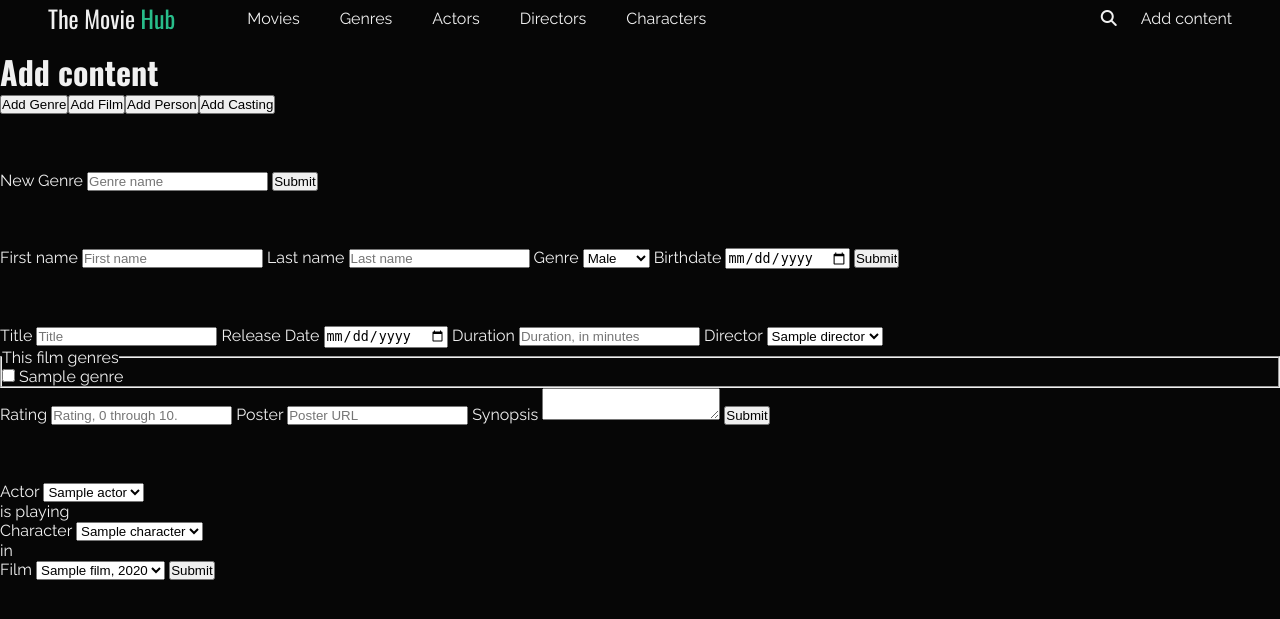
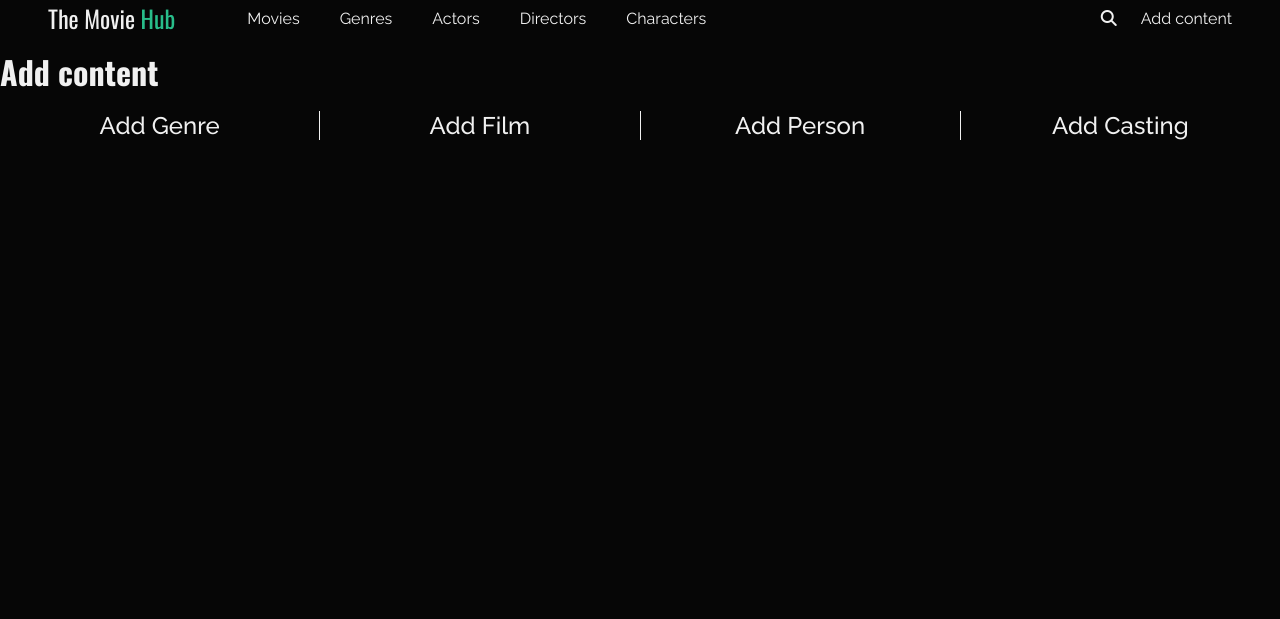
Before and after one commit to EGeldreich/MVC-CINEMA, a PHP site: template MVC/View/Content/formList.php in a window 1280 px wide. Shown: the top 619 px of the page. Run offline with PHP 8.4, Linux system fonts and the light colour scheme; the template is opened without the code that fills it: most values are stand-ins (such as "Sample title", 1, 10 or a date in 2020).

Commit message:
Forms styling and interaction

```diff
--- a/MVC/Public/css/base.css
+++ b/MVC/Public/css/base.css
@@ -7,6 +7,17 @@
     text-decoration: none;
 }
 button {
+    border: none;
+    margin: 0;
+    padding: 0;
+    width: auto;
+    overflow: visible;
+    background: transparent;
+    /* inherit font & color from ancestor */
+    color: inherit;
+    font: inherit;
+    /* Normalize `line-height`. Cannot be changed from `normal` in Firefox 4+. */
+    line-height: normal;
 }
 a {
     color: inherit;
--- a/MVC/Public/css/forms.css
+++ b/MVC/Public/css/forms.css
@@ -1,3 +1,26 @@
+.hidden {
+    display: none;
+}
 .form-list {
+    margin-top: 1rem;
     width: 100%;
+    font-weight: 500;
+    font-size: 1.5rem;
+
+    & .form-list_button:nth-child(1) {
+        border-left: none;
+    }
+
+    & .form-list_button {
+        flex: 1;
+        cursor: pointer;
+        /* border-bottom: 1px solid var(--light-color); */
+        border-left: 1px solid var(--light-color);
+        transition: all 0.3s ease;
+
+        &:hover {
+            color: var(--dark-color);
+            background-color: var(--light-color);
+        }
+    }
 }
--- /dev/null
+++ b/MVC/Public/js/script.js
@@ -0,0 +1,21 @@
+// ELEMENTS
+const addGenreBtn = document.querySelector("#addGenre");
+const addFilmBtn = document.querySelector("#addFilm");
+const addPersonBtn = document.querySelector("#addPerson");
+const addCastingBtn = document.querySelector("#addCasting");
+const forms = document.querySelectorAll(".forms");
+
+const formsClickHandler = (name) => {
+    forms.forEach((form) => {
+        if (!form.classList.contains("hidden")) {
+            form.classList.add("hidden");
+        }
+    });
+    const form = document.querySelector(`.${name}-form`);
+    form.classList.toggle("hidden");
+};
+
+addGenreBtn.addEventListener("click", () => formsClickHandler("genre"));
+addFilmBtn.addEventListener("click", () => formsClickHandler("film"));
+addPersonBtn.addEventListener("click", () => formsClickHandler("person"));
+addCastingBtn.addEventListener("click", () => formsClickHandler("casting"));
--- a/MVC/View/Content/formList.php
+++ b/MVC/View/Content/formList.php
@@ -2,17 +2,17 @@
 <h1 class="oswald">Add content</h1>
 
 <div class="form-list flex-row">
-    <button id="addGenre">Add Genre</button>
-    <button id="addFilm">Add Film</button>
-    <button id="addPerson">Add Person</button>
-    <button id="addCasting">Add Casting</button>
+    <button class="form-list_button" id="addGenre">Add Genre</button>
+    <button class="form-list_button" id="addFilm">Add Film</button>
+    <button class="form-list_button" id="addPerson">Add Person</button>
+    <button class="form-list_button" id="addCasting">Add Casting</button>
 
 </div>
 <br>
 <br>
 <br>
-<!-- Genre -->
-<div class="genre-form">
+
+<div class="forms hidden genre-form">
     <form method="post" action="index.php?action=addGenre">
         <label for="gname">New Genre</label>
         <input type="text" id="gname" name="gname" placeholder="Genre name" required>
@@ -23,8 +23,8 @@
 <br>
 <br>
 <br>
-<!-- Person -->
-<div class="person-form">
+
+<div class="forms hidden person-form">
     <form method="post" action="index.php?action=addPerson">
         <label for="firstname">First name</label>
         <input type="text" id="firstname" name="firstname" placeholder="First name" required>
@@ -48,8 +48,8 @@
 <br>
 <br>
 <br>
-<!-- Film -->
-<div class="film-form">
+
+<div class="forms hidden film-form">
     <form method="post" action="index.php?action=addFilm">
         <label for="title">Title</label>
         <input type="text" id="title" name="title" placeholder="Title" required>
@@ -90,11 +90,11 @@
         <input type="submit" value="Submit" name="submit">
     </form>
 </div>
-<!-- Casting -->
+
 <br>
 <br>
 <br>
-<div class="casting-form">
+<div class="forms hidden casting-form">
     <form method="post" action="index.php?action=addCasting">
         <label for="actor">Actor</label>
         <select name="actor" id="actor" size="1" required>
--- a/MVC/View/Template.php
+++ b/MVC/View/Template.php
@@ -11,6 +11,8 @@
     <link rel="preconnect" href="https://fonts.gstatic.com" crossorigin>
     <link href="https://fonts.googleapis.com/css2?family=Oswald:wght@200..700&family=Raleway:ital,wght@0,100..900;1,100..900&display=swap" rel="stylesheet">
     <link rel="stylesheet" href="https://cdnjs.cloudflare.com/ajax/libs/font-awesome/6.7.1/css/all.min.css" integrity="sha512-5Hs3dF2AEPkpNAR7UiOHba+lRSJNeM2ECkwxUIxC1Q/FLycGTbNapWXB4tP889k5T5Ju8fs4b1P5z/iB4nMfSQ==" crossorigin="anonymous" referrerpolicy="no-referrer" />
+
+    <script src="./Public/js/script.js" defer></script>
 
     <title><?= $title ?></title>
 </head>
```
